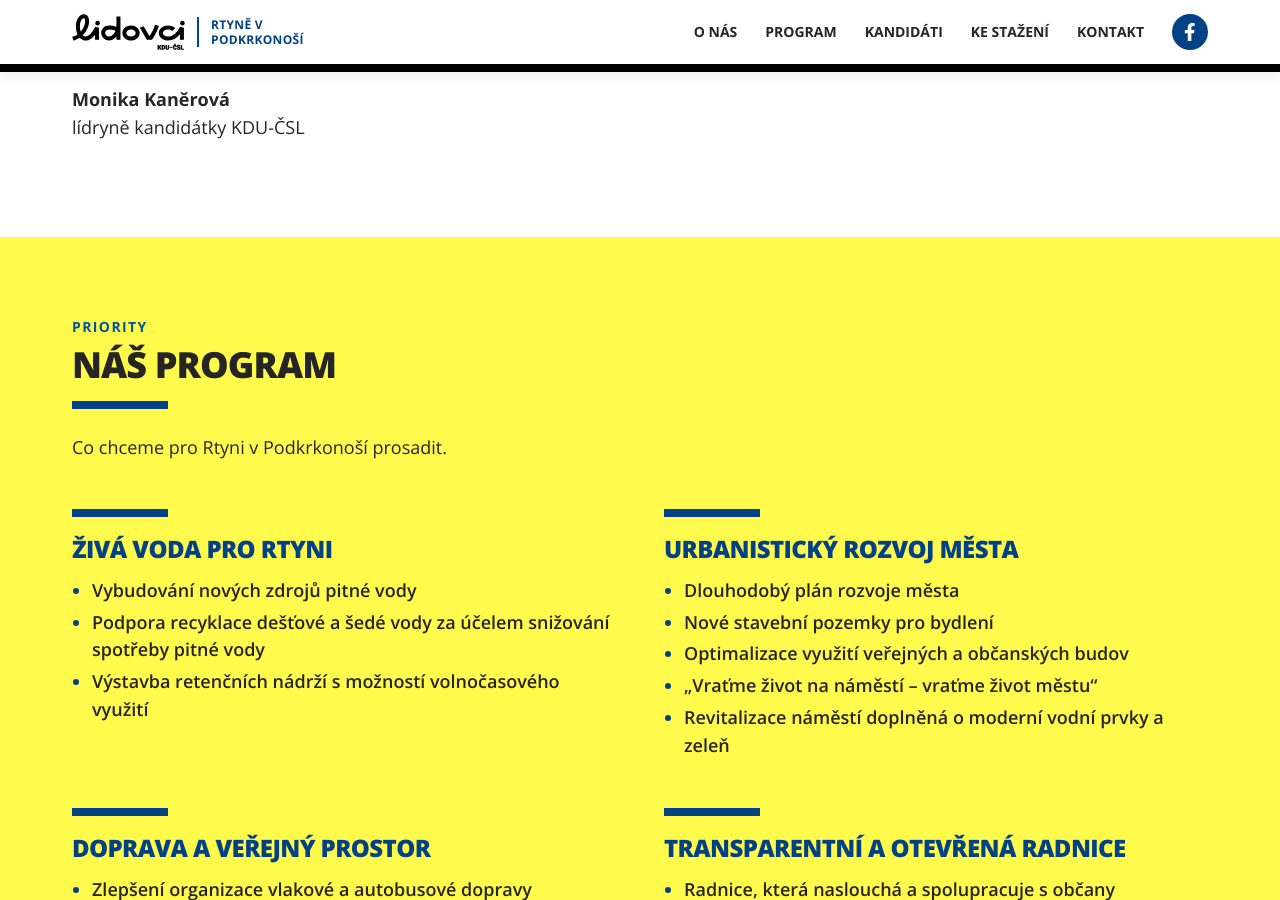
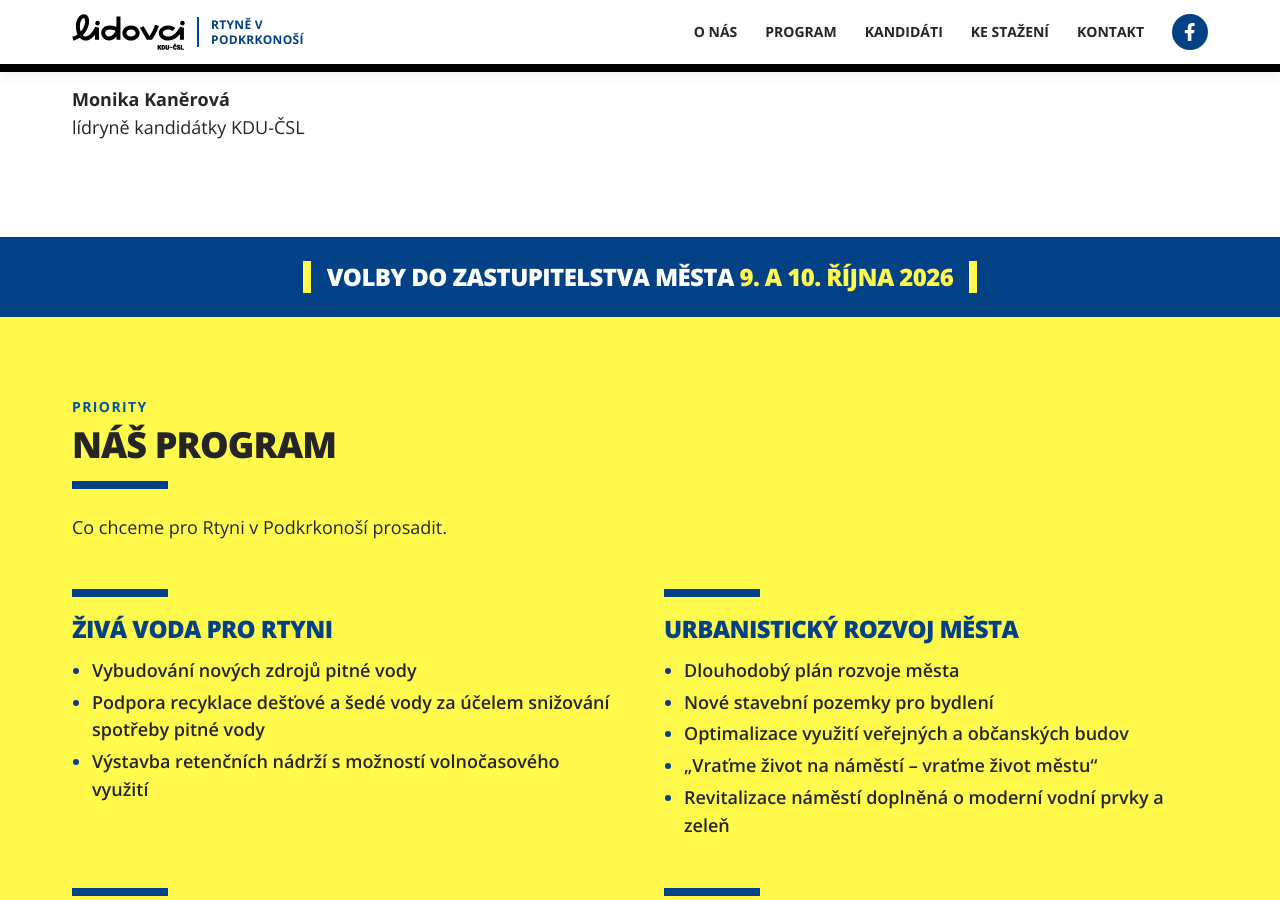
Before and after one commit to mtjns/lidovcirtyne, a Jekyll site: the page built from index.html, in a window 1280 px wide and 900 px high, scrolled down 1651 px. Built offline with Jekyll 4.4.1, drawn with Linux system fonts in a browser that asks for light colours.

Commit message:
add termín pruh

```diff
--- a/index.html
+++ b/index.html
@@ -58,6 +58,17 @@ description: "Místní organizace KDU-ČSL v Rtyni v Podkrkonoší — Noví lid
       <strong>Monika Kaněrová</strong><br>
       lídryně kandidátky KDU-ČSL
     </p>
+  </div>
+</section>
+
+<!-- VOLEBNÍ TERMÍN — pruh -->
+<section class="bg-lidovci-blue text-lidovci-white">
+  <div class="container-lidovci py-6 flex items-center justify-center gap-4 text-center">
+    <span class="hidden sm:block h-8 w-2 bg-lidovci-yellow shrink-0"></span>
+    <p class="font-heading font-black uppercase tracking-tight text-lg sm:text-2xl leading-tight">
+      Volby do zastupitelstva města <span class="text-lidovci-yellow">9. a 10. října 2026</span>
+    </p>
+    <span class="hidden sm:block h-8 w-2 bg-lidovci-yellow shrink-0"></span>
   </div>
 </section>
 
```
